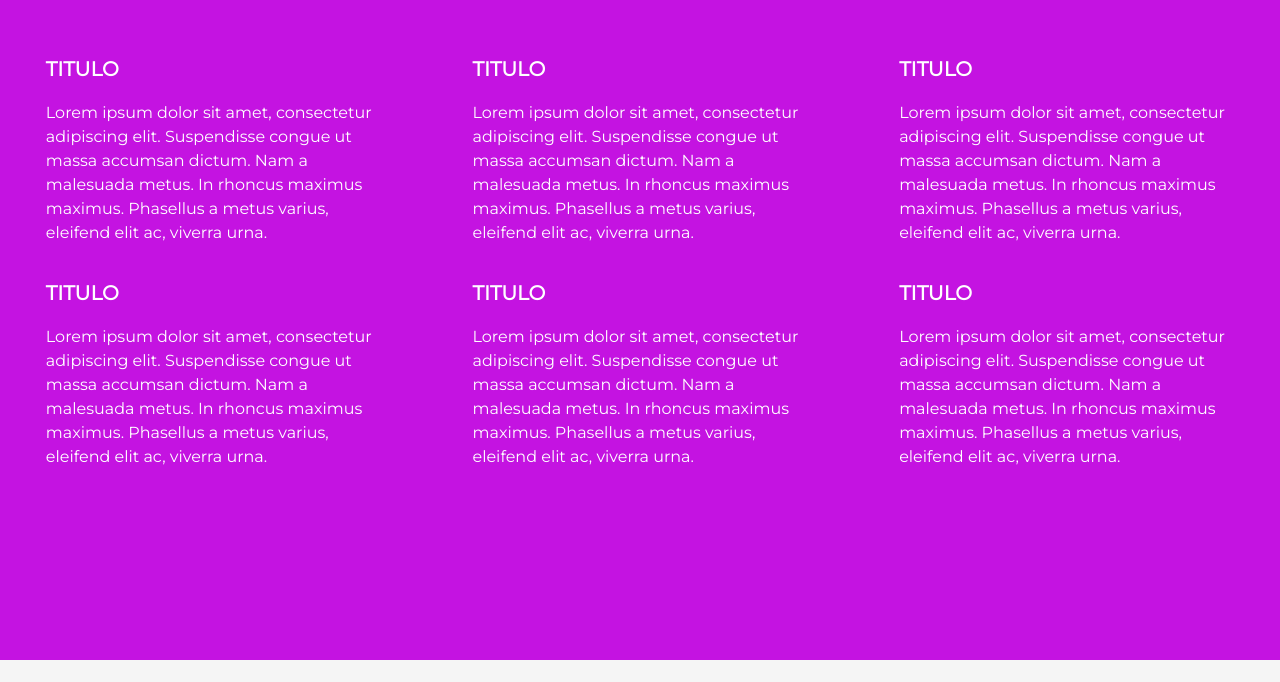
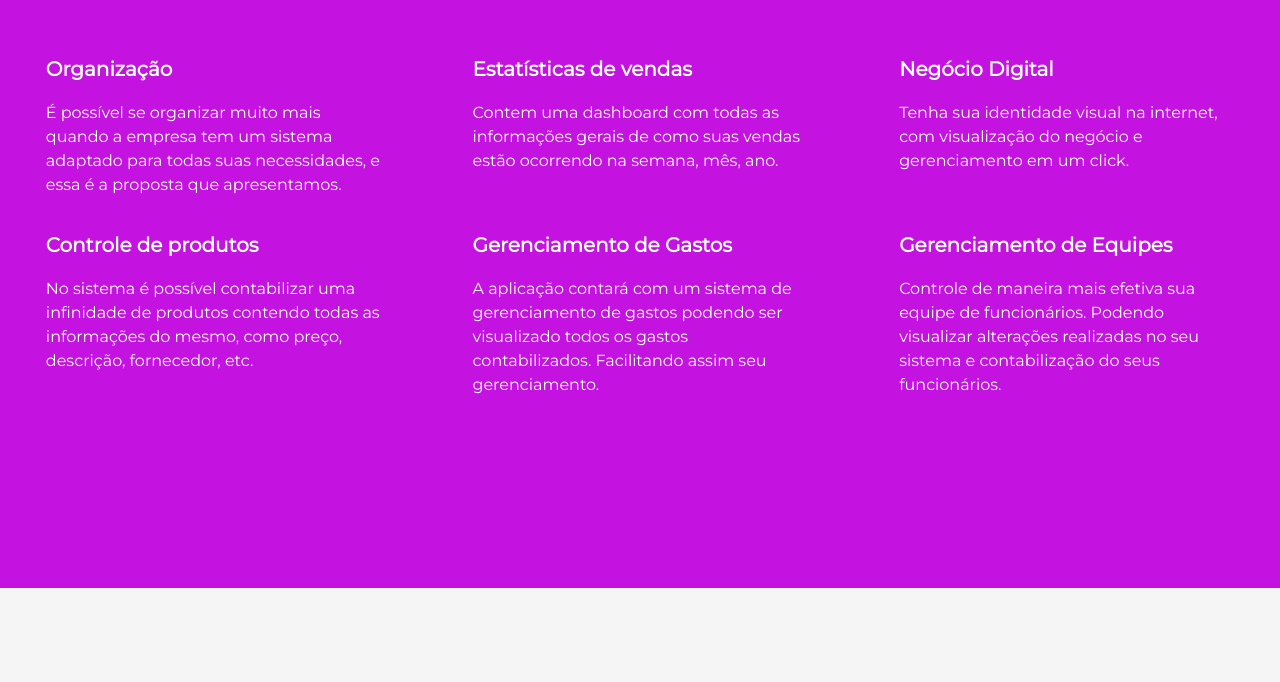
Before and after one commit to EduardoADL/lets_inove, a React app: page / in a window 1280 px wide. Shown: the part 1404-2086 px from the top of the page. Built offline with nearby package versions, Linux system fonts and the light colour scheme; a web font is replaced by a local one.

Commit message:
ajustes na page

```diff
--- a/src/pages/LandingPage/LandingPage.css
+++ b/src/pages/LandingPage/LandingPage.css
@@ -60,8 +60,17 @@
     display: flex;
     flex-direction: column;
     align-items: center;
-    justify-content: center;
+    justify-content: flex-start;
     background: #F5F5F5;
+}
+
+.divBox{
+    display: flex;
+    flex-direction: row;
+    align-items: flex-start;
+    justify-content: space-around;
+    width: 100%;
+    flex-wrap: wrap;
 }
 
 .text-questions {
@@ -73,6 +82,7 @@
     text-align: center;
     color: #000000;
     margin-top: 155px;
+    width: 80%;
 }
 
 .response-questions {
--- a/src/pages/LandingPage/LandingPage.jsx
+++ b/src/pages/LandingPage/LandingPage.jsx
@@ -32,34 +32,38 @@ const LandingPage = () => {
                         <p>Como está o controle e gestão da sua empresa?</p>
                     </div>
                     <div className='response-questions'>
-                        <p className='responses'>Lorem ipsum dolor sit amet, consectetur adipiscing elit. Suspendisse congue ut massa accumsan dictum. Nam a malesuada metus. In rhoncus maximus maximus. Phasellus a metus varius, eleifend elit ac, viverra urna.</p>
-                        <p className='responses'>Lorem ipsum dolor sit amet, consectetur adipiscing elit. Suspendisse congue ut massa accumsan dictum. Nam a malesuada metus. In rhoncus maximus maximus. Phasellus a metus varius, eleifend elit ac, viverra urna.</p>
+                        <p className='responses'>A gestão da empresa é algo vital para o negócio, sendo importantíssimo uma boa organização nos dados gerais, desde uma venda até a organização de seu estoque e a gerencia de seus funcionários.</p>
+                        <p className='responses'>Um sistema de gestão de fácil acesso, intuitivo para novos funcionários utilizarem, com tecnologias modernas , sendo possível acessar todas as informações nos smartphones ou computadores.</p>
                     </div>
                 </div>
                 <div className='container-texts-2'>
+                    <div className='divBox'>
                         <div className='div-spec'>
-                        <p className='icon-espec'>TITULO</p>
-                        <p className='espec'>Lorem ipsum dolor sit amet, consectetur adipiscing elit. Suspendisse congue ut massa accumsan dictum. Nam a malesuada metus. In rhoncus maximus maximus. Phasellus a metus varius, eleifend elit ac, viverra urna.</p>
+                            <p className='icon-espec'>Organização</p>
+                            <p className='espec'>É possível se organizar muito mais quando a empresa tem um sistema adaptado para todas suas necessidades, e essa é a proposta que apresentamos. </p>
                         </div>
                         <div className='div-spec'>
-                        <p className='icon-espec'>TITULO</p>
-                        <p className='espec'>Lorem ipsum dolor sit amet, consectetur adipiscing elit. Suspendisse congue ut massa accumsan dictum. Nam a malesuada metus. In rhoncus maximus maximus. Phasellus a metus varius, eleifend elit ac, viverra urna.</p>
+                            <p className='icon-espec'>Estatísticas de vendas</p>
+                            <p className='espec'>Contem uma dashboard com todas as informações gerais de como suas vendas estão ocorrendo na semana, mês, ano.</p>
                         </div>
                         <div className='div-spec'>
-                        <p className='icon-espec'>TITULO</p>
-                        <p className='espec'>Lorem ipsum dolor sit amet, consectetur adipiscing elit. Suspendisse congue ut massa accumsan dictum. Nam a malesuada metus. In rhoncus maximus maximus. Phasellus a metus varius, eleifend elit ac, viverra urna.</p>
+                            <p className='icon-espec'>Negócio Digital</p>
+                            <p className='espec'> Tenha sua identidade visual na internet, com visualização do negócio e gerenciamento em um click.</p>
+                        </div>
+                    </div>
+                    <div className='divBox'>
+                        <div className='div-spec'>
+                            <p className='icon-espec'>Controle de produtos</p>
+                            <p className='espec'> No sistema é possível contabilizar uma infinidade de produtos contendo todas as informações do mesmo, como preço, descrição, fornecedor, etc.</p>
                         </div>
                         <div className='div-spec'>
-                        <p className='icon-espec'>TITULO</p>
-                        <p className='espec'>Lorem ipsum dolor sit amet, consectetur adipiscing elit. Suspendisse congue ut massa accumsan dictum. Nam a malesuada metus. In rhoncus maximus maximus. Phasellus a metus varius, eleifend elit ac, viverra urna.</p>
+                            <p className='icon-espec'>Gerenciamento de Gastos</p>
+                            <p className='espec'>A aplicação contará com um sistema de gerenciamento de gastos podendo ser visualizado todos os gastos contabilizados. Facilitando assim seu gerenciamento.</p>
                         </div>
                         <div className='div-spec'>
-                        <p className='icon-espec'>TITULO</p>
-                        <p className='espec'>Lorem ipsum dolor sit amet, consectetur adipiscing elit. Suspendisse congue ut massa accumsan dictum. Nam a malesuada metus. In rhoncus maximus maximus. Phasellus a metus varius, eleifend elit ac, viverra urna.</p>
+                            <p className='icon-espec'>Gerenciamento de Equipes</p>
+                            <p className='espec'>Controle de maneira mais efetiva sua equipe de funcionários. Podendo visualizar alterações realizadas no seu sistema e contabilização do seus funcionários.</p>
                         </div>
-                    <div className='div-spec'>
-                        <p className='icon-espec'>TITULO</p>
-                        <p className='espec'>Lorem ipsum dolor sit amet, consectetur adipiscing elit. Suspendisse congue ut massa accumsan dictum. Nam a malesuada metus. In rhoncus maximus maximus. Phasellus a metus varius, eleifend elit ac, viverra urna.</p>
                     </div>
                 </div>
                 <div className='container-texts-3'>
```
Lines whose indentation alone changed are shown as unchanged.
